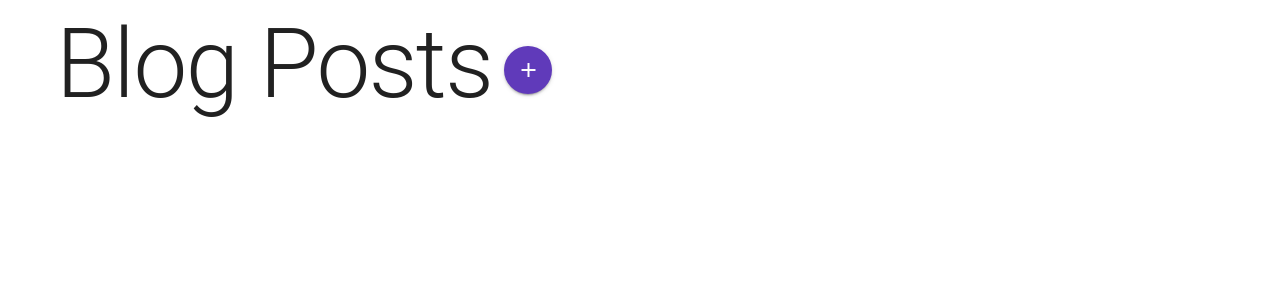
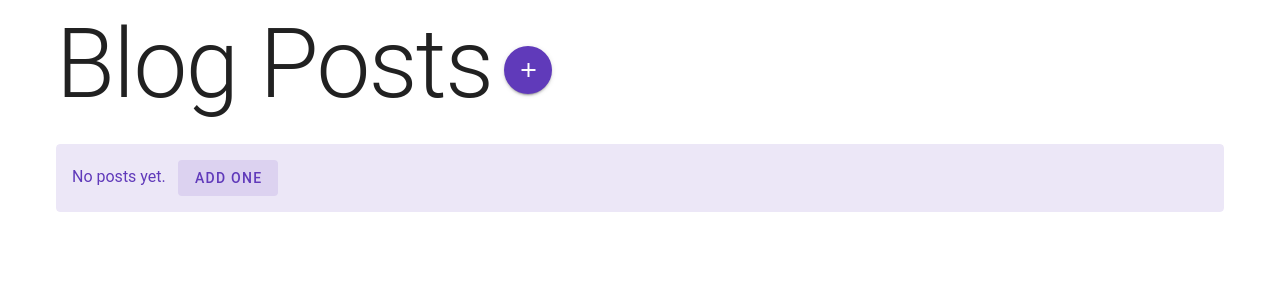
Before and after one commit to AndreyYolkin/vuetify-code-challenge, a Vue app: page / in a window 1280 px wide. Shown: the top 300 px of the page. Built offline with nearby package versions, Linux system fonts and the light colour scheme.

Commit message:
feat: handle empty posts state

```diff
--- a/src/components.d.ts
+++ b/src/components.d.ts
@@ -9,6 +9,7 @@ declare module 'vue' {
   export interface GlobalComponents {
     AuthorInfo: typeof import('./components/AuthorInfo.vue')['default']
     BlogHeader: typeof import('./components/BlogHeader.vue')['default']
+    NoPosts: typeof import('./components/NoPosts.vue')['default']
     PostCard: typeof import('./components/PostCard.vue')['default']
     RouterLink: typeof import('vue-router')['RouterLink']
     RouterView: typeof import('vue-router')['RouterView']
--- /dev/null
+++ b/src/components/NoPosts.vue
@@ -0,0 +1,15 @@
+<template>
+  <v-alert
+    color="primary"
+    variant="tonal"
+  >
+    No posts yet.
+    <v-btn
+      variant="tonal"
+      class="ml-2"
+      to="/blog/post"
+    >
+      Add one
+    </v-btn>
+  </v-alert>
+</template>
--- a/src/pages/index.vue
+++ b/src/pages/index.vue
@@ -11,13 +11,20 @@
           :post="post"
         />
       </v-col>
+      <v-col
+        v-if="!hasPosts"
+        cols="12"
+      >
+        <no-posts />
+      </v-col>
     </v-row>
   </v-container>
 </template>
 
 <script lang="ts" setup>
-import PostCard from '@/components/PostCard.vue'
 import { useBlogStore } from '@/stores/blog'
 
 const blogStore = useBlogStore()
+
+const hasPosts = computed(() => blogStore.posts.length > 0)
 </script>
--- a/src/styles/settings.scss
+++ b/src/styles/settings.scss
@@ -29,4 +29,6 @@ $rounded-large: 12px;
   $button-border-radius: $rounded-base,
 
   $snackbar-border-radius: $rounded-base,
+
+  $alert-border-radius: $rounded-base,
 );
```
